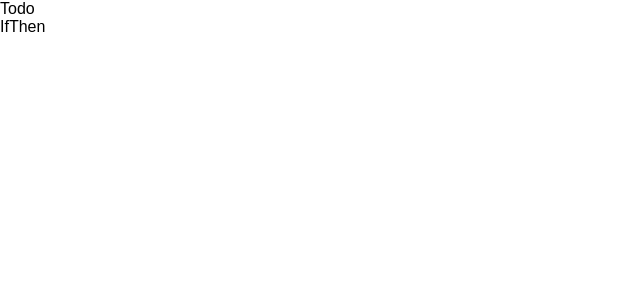
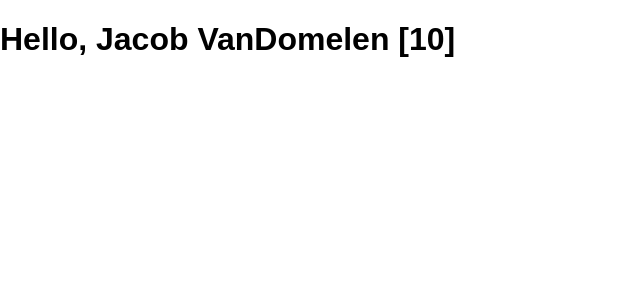
Before and after one commit to vandomej/ReactPractice, a React (Create React App) app in the folder todo-list-tracker/: page / in a window 1280 px wide. Shown: the top 300 px of the page, without its empty margins (0-640 px from the left). Built offline with nearby package versions, Linux system fonts and the light colour scheme.

Commit message:
Added more react practicing stuff, just basic react

```diff
--- a/todo-list-tracker/src/App.js
+++ b/todo-list-tracker/src/App.js
@@ -2,31 +2,35 @@ import React, { Component } from 'react';
 import logo from './logo.svg';
 import './App.css';
 
-function IfThen(props) {
-  return (
-    <div>
-      IfThen
-    </div>
-  );
-}
+const user = {
+  firstName: 'Jacob',
+  lastName: 'VanDomelen'
+};
 
-function Todo(props) {
-  return (
-    <div>
-      Todo
-    </div>
-  );
-}
+const headerStyle = {
+  maxWidth: Math.floor((Math.random() * 100) + 1) + ' px'
+};
 
+const element = (
+  <h1 className={headerStyle}>
+    Hello, {formatName(user)} [{(Math.floor(Math.random() * 1000) + 7) % 11}]
+  </h1>
+);
+
+/* react region */
+//==============/
 class App extends Component {
   render() {
-    return (
-      <div>
-        <Todo />
-        <IfThen />
-      </div>
-    );
+    console.log(headerStyle);
+    return (element);
   }
 }
 
+/* Non react javascript */
+//======================/
+
+function formatName(user) {
+  return user.firstName + ' ' + user.lastName;
+}
+
 export default App;
```
